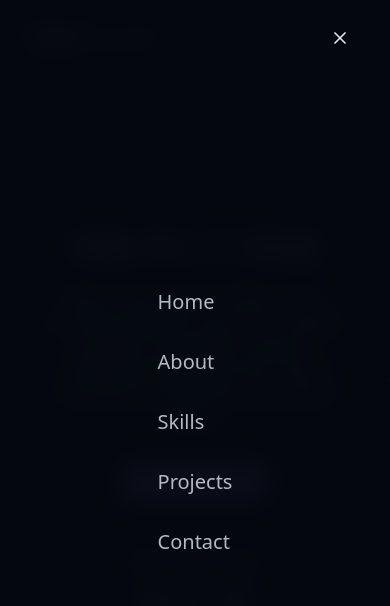
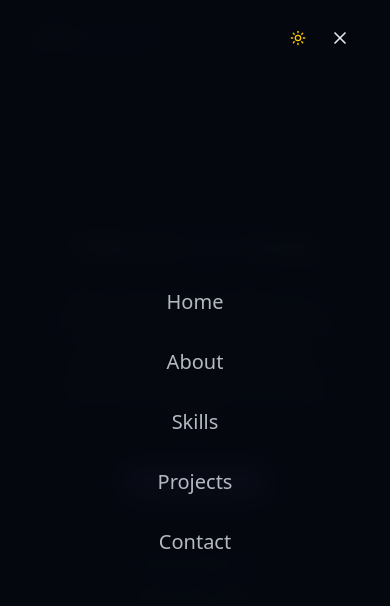
Before and after one commit to gsahildangi/My-Portfolio, a React (Vite) app: page / in a window 390 px wide. Both pictures are taken after a click on the button 340 px from the left and 38 px from the top of the page. Shown: the top 606 px of the page. Built offline with nearby package versions, Linux system fonts and the light colour scheme.

Commit message:
Some Navbar and about section bugs fix

```diff
--- a/src/components/AboutSection.jsx
+++ b/src/components/AboutSection.jsx
@@ -45,7 +45,7 @@ export const AboutSection = () => {
                     </a>
                     <button
                         onClick={handleDownloadCV}
-                        className="flex items-start gap-2 px-6 py-2 font-semibold rounded-full border border-primary hover:bg-primary/30 transition-colors duration-300"
+                        className="flex items-start justify-center md:justify-start gap-2 px-6 py-2 font-semibold rounded-full border border-primary w-full sm:w-auto hover:bg-primary/30 transition-colors duration-300"
                     >
                        Download CV <DownloadIcon size={"20px"}/>
                     </button>
--- a/src/components/Navbar.jsx
+++ b/src/components/Navbar.jsx
@@ -27,6 +27,20 @@ export const Navbar = () => {
             window.removeEventListener('scroll', handleScroll);
         }
     }, [])
+
+    //prevent the scrolling
+     useEffect(() => {
+        if (isMenuOpen) {
+            document.body.style.overflow = 'hidden';
+        } else {
+            document.body.style.overflow = 'unset';
+        }
+
+        // Cleanup on unmount
+        return () => {
+            document.body.style.overflow = 'unset';
+        }
+    }, [isMenuOpen])
     //Initialize the theme here
     useEffect(() => {
         const storedTheme = localStorage.getItem("theme")
@@ -86,12 +100,12 @@ export const Navbar = () => {
                             "focus:outline-hidden"
                         )}
                         onClick={toggleTheme}
-                        aria-label="Toggle Theme"
+                        aria-label="Toggle theme"
                         >
                             {isDarkMode
                             ? <Sun className="h-4 w-4 text-yellow-400" />
-                            : <Moon className="h-4 w-4 text-blue-600" />}
-
+                            : <Moon className="h-4 w-4 text-blue-600" />
+                            }
                     </button>
                 </div>
 
@@ -100,7 +114,7 @@ export const Navbar = () => {
                {/* Mobile theme Toggle */}
                 <div className="md:hidden flex items-center space-x-2">
                     <button
-                        className={cn("p-2 hover:bg-card rounded-full transition-colors duration-300",
+                        className={cn("p-2 hover:bg-card rounded-full transition-colors duration-30 relative z-50",
                             "focus:outline-hidden"
                         )}
                         onClick={toggleTheme}
@@ -123,21 +137,20 @@ export const Navbar = () => {
                     </button>
               </div>
 
-            {/* <obile Menu Overlay  */}
-            <div className={cn("fixed inset-0 bg-background/95 backdrop-blur-md z-40 flex flex-col items-center justify-center",
-                        "transition-all duration-300 md:hidden ",
+            {/* Mobile Menu Overlay */}
+                <div className={cn(
+                    "fixed top-0 left-0 w-full h-screen bg-background/97 backdrop-blur-md z-40 flex flex-col items-center justify-center",
+                    "transition-all duration-300 md:hidden",
                     isMenuOpen
                         ? "opacity-100 pointer-events-auto"
-                        : "opacity-0 pointer-events-none"  // now have to write styling if menu is open user is on mobile - and to check that we have to create a state
-                    )}
-                    >
-
+                        : "opacity-0 pointer-events-none"
+                )}>
                     <div className="flex flex-col space-y-8 text-xl">
                         {navItems.map((item, key) => (
                             <a
                                 key={key}
                                 href={item.href}
-                                    className="text-foreground/80 hover:text-primary transition-colors duration-300"
+                                className="text-foreground/80 hover:text-primary transition-colors duration-300 text-center"
                                 onClick={() => setIsMenuOpen(false)}
                             >
                                 {item.name}
```
Lines whose indentation alone changed are shown as unchanged.
